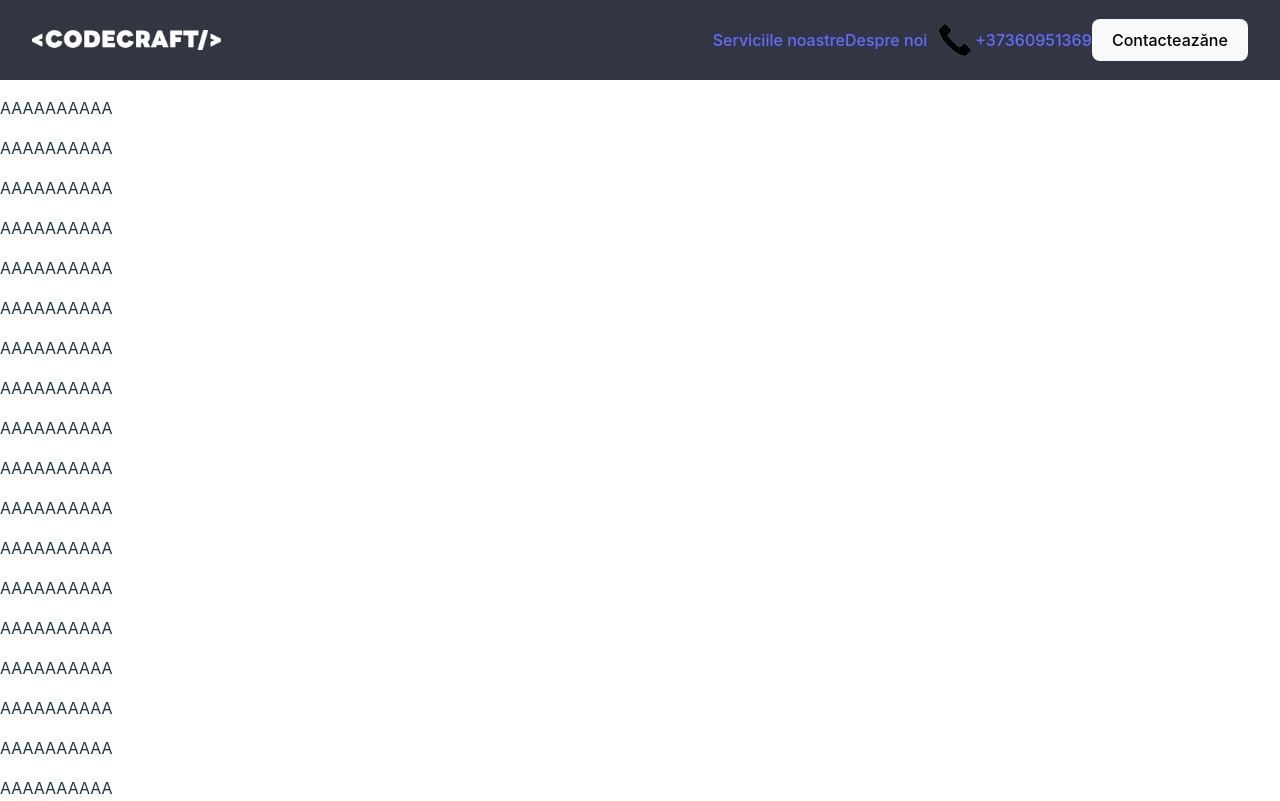
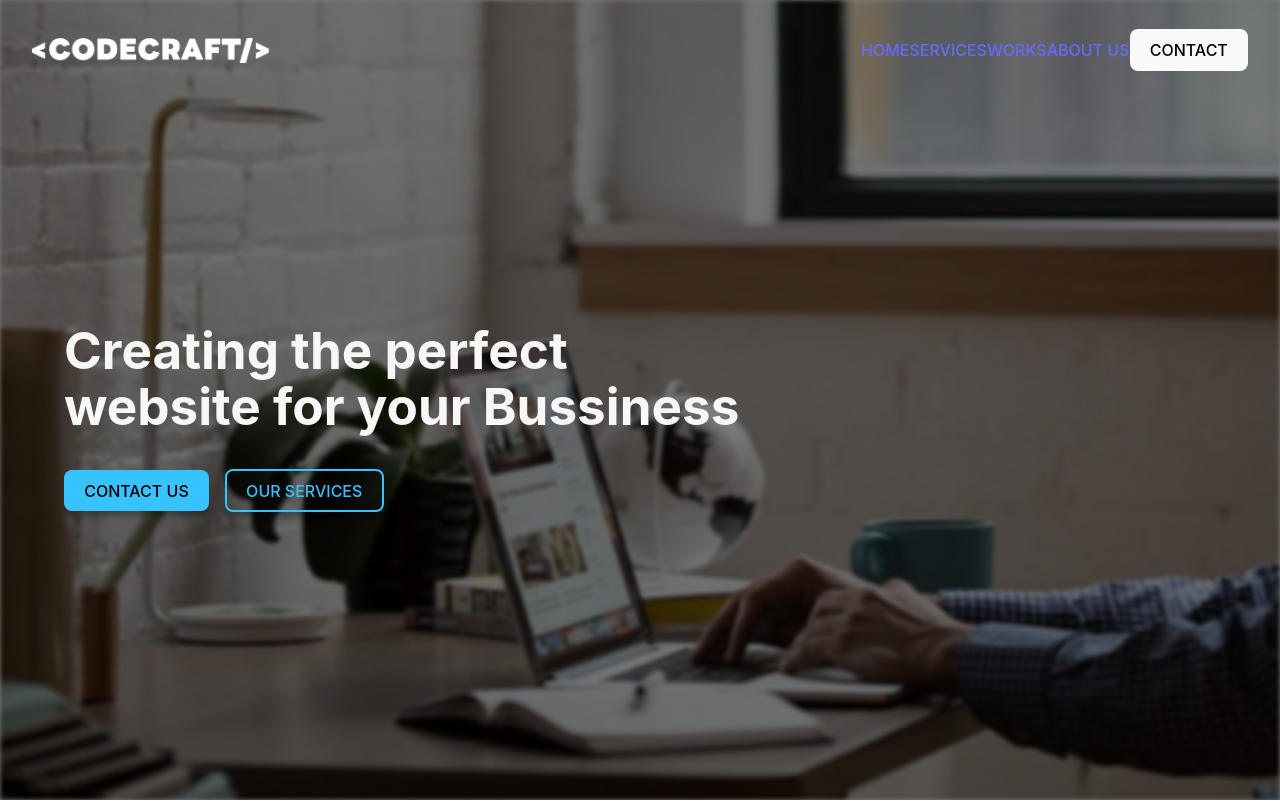
Before and after one commit to poofy25/landing-page, a React app: page / in a window 1280 px wide. Shown: the top 801 px of the page. Built offline with nearby package versions, Linux system fonts and the light colour scheme; the HTML template or start-up script is replaced by a standard one.

Commit message:
added hero section

```diff
--- a/src/App.css
+++ b/src/App.css
@@ -9,12 +9,13 @@ html {
 @media screen and (max-width: 767px) {
 .WebsiteContent{
 position: relative;
-top:7.5vh;
+top: 0;
+
 }
 }
 @media screen and (min-width: 768px) {
   .WebsiteContent{
   position: relative;
-  top:10vh;
+  top: 0;
   }
   }
--- a/src/App.jsx
+++ b/src/App.jsx
@@ -4,6 +4,7 @@ import { useState , useEffect } from "react"
 import './App.css'
 
 import Navbar from './components/Navigation/NavBar';
+import HeroSection from './components/HeroSection/HeroSection';
 function App() {
 
   const [mobile, setMobile] = useState(window.innerWidth <= 767);
@@ -25,6 +26,7 @@ function App() {
 
       <Navbar/>
         <div className='WebsiteContent'>
+          <HeroSection/>
           <p>AAAAAAAAAA</p>
           <p>AAAAAAAAAA</p>
           <p>AAAAAAAAAA</p>
--- /dev/null
+++ b/src/components/HeroSection/HeroSection.jsx
@@ -0,0 +1,23 @@
+
+
+
+import backgroundIMG from '/src/assets/homeBackground.png'
+
+import styles from "./heroSection.module.css"
+
+
+function HeroSection() {
+
+
+    return (
+
+    <div className={styles.HeroSection}>
+        <h1>Creating the perfect <br/>website  for your Bussiness</h1>
+       <div className={styles.btnWrapper}> <button>CONTACT US</button> <button>OUR SERVICES</button> </div>
+      <div className={styles.backgroundIMGShadow}></div>
+      <img src={backgroundIMG} className={styles.backgroundIMG}/>
+
+    </div>
+    )
+}
+export default HeroSection
--- /dev/null
+++ b/src/components/HeroSection/heroSection.module.css
@@ -0,0 +1,64 @@
+.HeroSection{
+    width: 100%;
+    height: 100vh;
+    top: 0;
+    position: relative;
+    overflow: hidden;
+    padding-left: 5vw;
+    padding-right: 5vw;
+    display: flex;
+    flex-direction: column;
+    align-items: start;
+    justify-content: center;
+    color: #f7f7f7;
+    box-sizing: border-box;
+}
+.backgroundIMGShadow{
+    width: 100%;
+    height: 100%;
+    position: absolute;
+    top: 0;
+    left: 0;
+    background-color: rgba(0,0,0,0.5);
+    z-index:-1;
+}
+
+.backgroundIMG{
+    width: 100%;
+    height: 100%;
+    object-fit: cover;
+    position: absolute;
+    top: 0;
+    left: 0;
+    z-index: -2;
+    filter:blur(2px)
+}
+
+.btnWrapper{
+    display: flex;
+    align-items: center;
+    gap: 1rem;
+    justify-content: center;
+}
+.btnWrapper > button:nth-child(1){
+    background-color: #36c3ff ;
+    transition: 0.25s;
+    box-shadow: 0px 5px 5px 0px rgba(0,0,0,0.25);
+}
+.btnWrapper > button:nth-child(1):hover{
+    background-color:#93DEFF ;
+    box-shadow: 0px 5px 10px 5px rgba(0,0,0,0.5);
+}
+
+.btnWrapper > button:nth-child(2){
+    background-color: transparent ;
+    border: 2px solid #36c3ff;
+    color:  #36c3ff;
+    box-shadow: 0px 5px 5px 0px rgba(0,0,0,0.25);
+    transition: 0.25s;
+}
+.btnWrapper > button:nth-child(2):hover{
+    box-shadow: 0px 5px 10px 5px rgba(0,0,0,0.5);
+    border: 2px dashed #93DEFF;
+    color:#93DEFF ;
+}
--- a/src/components/Navigation/NavBar.jsx
+++ b/src/components/Navigation/NavBar.jsx
@@ -55,14 +55,20 @@ useEffect(()=>{
     }
     if(lastScrollDown - lastScrollUp >= navBar.offsetHeight && lastScrollHeight < document.documentElement.scrollTop  && document.documentElement.scrollTop > navBar.offsetHeight ){
       navBar.classList.add(`${styles.NavbarActive}`)
-     }
+    }
+    if(document.documentElement.scrollTop < navBar.offsetHeight){
+      navBar.classList.add(styles.NavBarTop)
+    } else if (navBar.classList.contains(styles.NavBarTop)){
+      navBar.classList.remove(styles.NavBarTop)
+    }
+
     lastScrollHeight = document.documentElement.scrollTop
   })
 }
 
 },[])
   return (
-    <header className={styles.Navbar} id='NavigationBar'>
+    <header className={`${styles.Navbar} ${styles.NavBarTop}`} id='NavigationBar'>
       <div className={styles.navBarTop}>
         <button className={styles.menuButton} onClick={menuBtnHandler}>
         <div className={styles.menuButtonRow1}></div>
@@ -77,16 +83,13 @@ useEffect(()=>{
           </button>
         </div>
         {!MobileUser && (<>
-        <a>Serviciile noastre</a>
-        <a>Despre noi</a>
-        <a href="tel:+37360951369" className={styles.callContainer}>
-          <div>
-          <img src={callIconHover} />
-          <img src={callIcon} />
-          </div>
-        +37360951369</a>
+        <a>HOME</a>
+        <a>SERVICES</a>
+        <a>WORKS</a>
+        <a>ABOUT US</a>
+
         <button className={styles.contactBtn}>
-          Contacteazăne
+          CONTACT
         </button>
         </>)}
 
@@ -97,3 +100,11 @@ useEffect(()=>{
 }
 
 export default Navbar
+
+/*
+   <a href="tel:+37360951369" className={styles.callContainer}>
+          <div>
+          <img src={callIconHover} />
+          <img src={callIcon} />
+          </div>
+        +37360951369</a> */
--- a/src/components/Navigation/navBar.module.css
+++ b/src/components/Navigation/navBar.module.css
@@ -113,12 +113,15 @@
             box-sizing: border-box;
             width: 100%;
 
-            background-color: #323643;
+            background-color: rgba(50, 54, 67,0.75);
             z-index: 10;
             transition: 0.25s ease-in-out;
         }
+        .NavBarTop{
+            background-color: transparent;
+        }
         .NavbarActive{
-            top: -10vh;
+            top: -12.5vh;
         }
         .navBarTop{
             display: flex;
@@ -131,7 +134,7 @@
             height: 100%;
             padding-left: 2.5vw;
             padding-right: 2.5vw;
-            height: 10vh;
+            height: 12.5vh;
         }
 
         .menuButton{
@@ -183,7 +186,7 @@
         .callContainer > div{
             margin-right: 0.25rem;
             margin-left: 0.75rem;
-            height: 40%;
+            height: 30%;
             aspect-ratio: 1;
             position: relative;
         }
@@ -201,7 +204,7 @@
 
         .contactBtn{
             margin-left: 1rem;
-            background-color:#93DEFF;
+            background-color: #36c3ff;
             border: 2px solid transparent;
             color: #323643;
             -webkit-box-sizing: border-box; /* Safari/Chrome, other WebKit */
@@ -212,7 +215,7 @@
 
         .contactBtn:hover{
              background-color: transparent;
-             border: 2px solid #93DEFF;
-             color: #F7F7F7;
+             border: 2px solid  #36c3ff;
+             color:  #36c3ff;
         }
         }
```
Also changed, not shown: src/assets/homeBackground.png (added).
